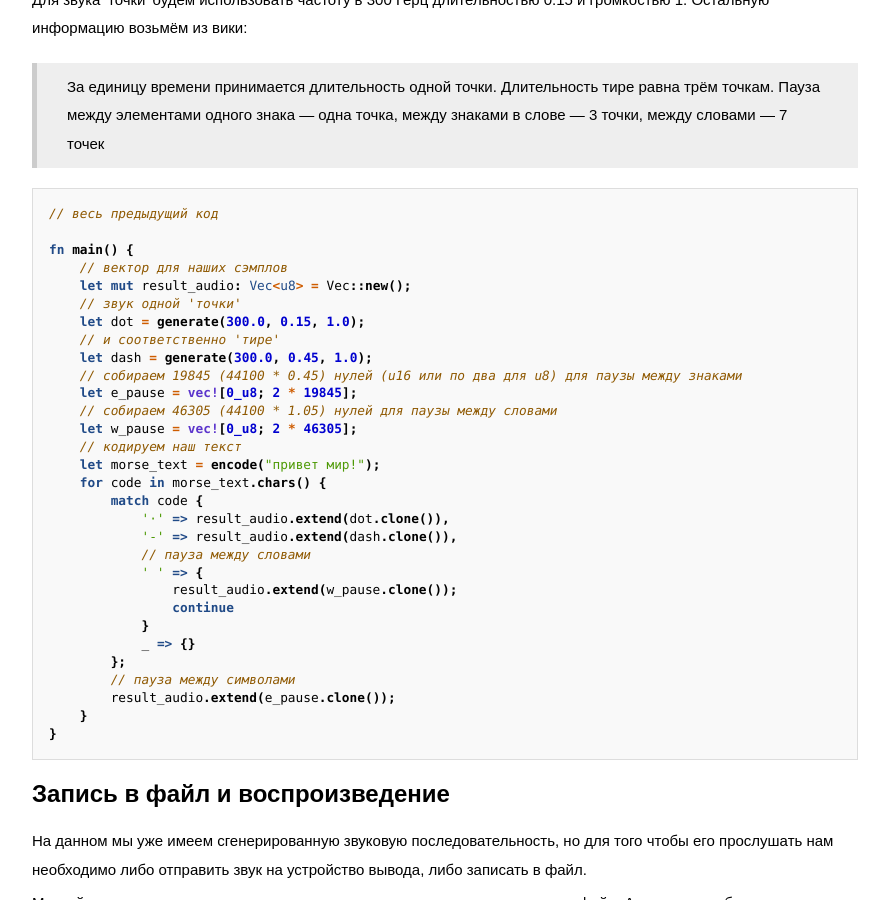
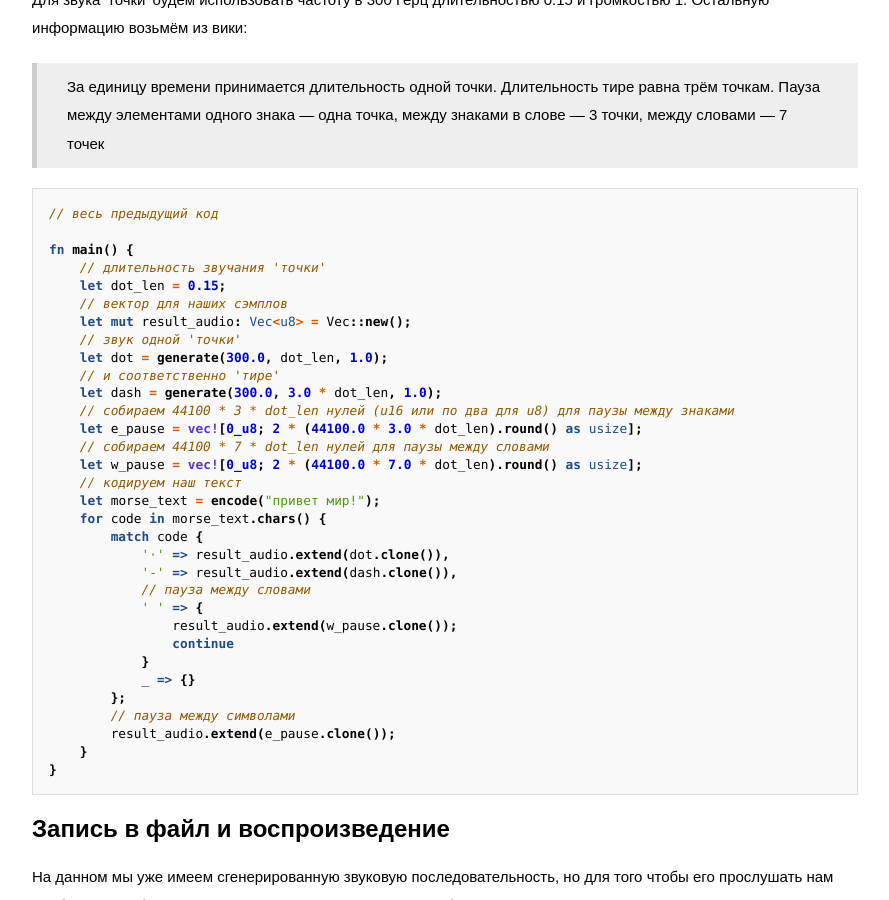
Before and after one commit to FreeCX/freecx.github.io, a Jekyll site: the page built from _posts/2016-09-07-sound-generator-for-morse.markdown, in a window 1280 px wide and 900 px high, scrolled down 2954 px. Shown: the whole window, without its empty margins (195-1084 px from the left). Built offline with Jekyll 4.4.1, drawn with Linux system fonts in a browser that asks for light colours; some web fonts are replaced.

Commit message:
use dot_len & remove mut from generator

```diff
--- a/_posts/2016-09-07-sound-generator-for-morse.markdown
+++ b/_posts/2016-09-07-sound-generator-for-morse.markdown
@@ -147,16 +147,18 @@ fn hi_lo(data: u16, order: Order) -> [u8; 2] {
 // весь предыдущий код
 
 fn main() {
+    // длительность звучания 'точки'
+    let dot_len = 0.15;
     // вектор для наших сэмплов
     let mut result_audio: Vec<u8> = Vec::new();
     // звук одной 'точки'
-    let dot = generate(300.0, 0.15, 1.0);
+    let dot = generate(300.0, dot_len, 1.0);
     // и соответственно 'тире'
-    let dash = generate(300.0, 0.45, 1.0);
-    // собираем 19845 (44100 * 0.45) нулей (u16 или по два для u8) для паузы между знаками
-    let e_pause = vec![0_u8; 2 * 19845];
-    // собираем 46305 (44100 * 1.05) нулей для паузы между словами
-    let w_pause = vec![0_u8; 2 * 46305];
+    let dash = generate(300.0, 3.0 * dot_len, 1.0);
+    // собираем 44100 * 3 * dot_len нулей (u16 или по два для u8) для паузы между знаками
+    let e_pause = vec![0_u8; 2 * (44100.0 * 3.0 * dot_len).round() as usize];
+    // собираем 44100 * 7 * dot_len нулей для паузы между словами
+    let w_pause = vec![0_u8; 2 * (44100.0 * 7.0 * dot_len).round() as usize];
     // кодируем наш текст
     let morse_text = encode("привет мир!");
     for code in morse_text.chars() {
```
Also changed, not shown: other parts of _posts/2016-09-07-sound-generator-for-morse.markdown (+1 -1 lines).
